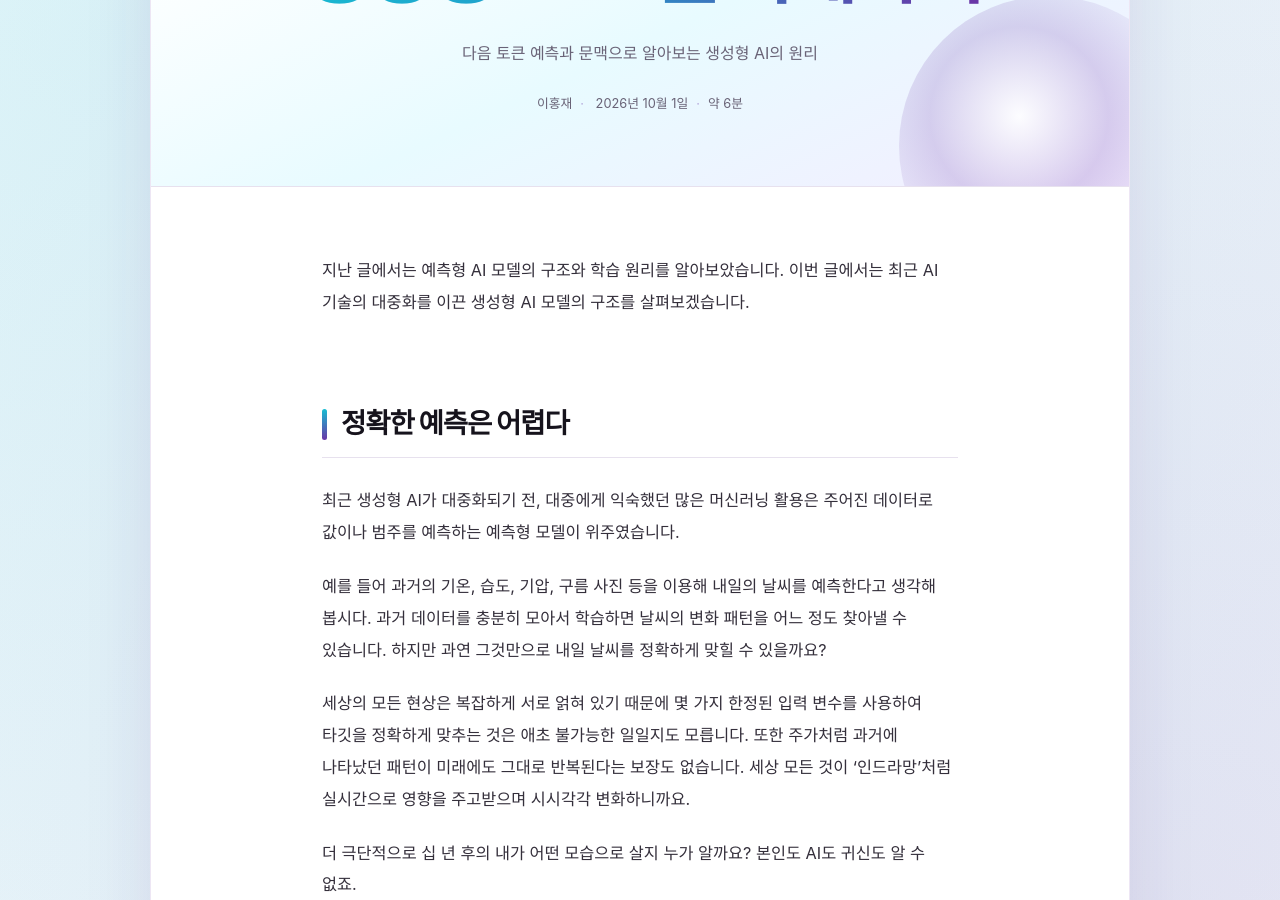
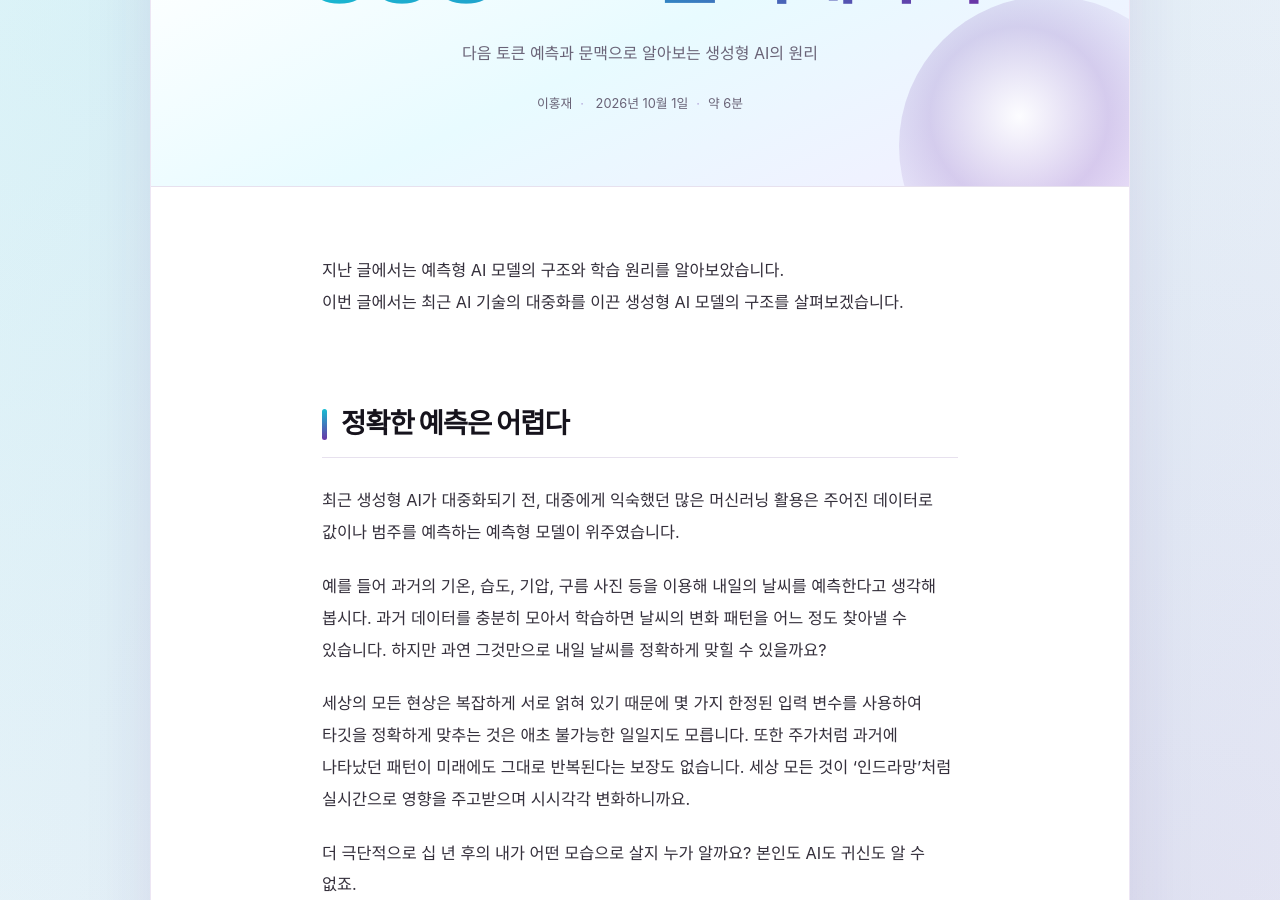
Before and after one commit to chaeyeun-kim/my_website, a Jekyll site: the page built from essay/004.md, in a window 1280 px wide and 900 px high, scrolled down 316 px. Built offline with Jekyll 4.4.1, drawn with Linux system fonts in a browser that asks for light colours; some web fonts are replaced.

```diff
--- a/essay/004.md
+++ b/essay/004.md
@@ -9,7 +9,8 @@ issue: "04"
 category: "생성형 AI"
 ---
 
-지난 글에서는 예측형 AI 모델의 구조와 학습 원리를 알아보았습니다. 이번 글에서는 최근 AI 기술의 대중화를 이끈 생성형 AI 모델의 구조를 살펴보겠습니다.
+지난 글에서는 예측형 AI 모델의 구조와 학습 원리를 알아보았습니다.
+<br> 이번 글에서는 최근 AI 기술의 대중화를 이끈 생성형 AI 모델의 구조를 살펴보겠습니다.
 
 ## 정확한 예측은 어렵다
 
```
